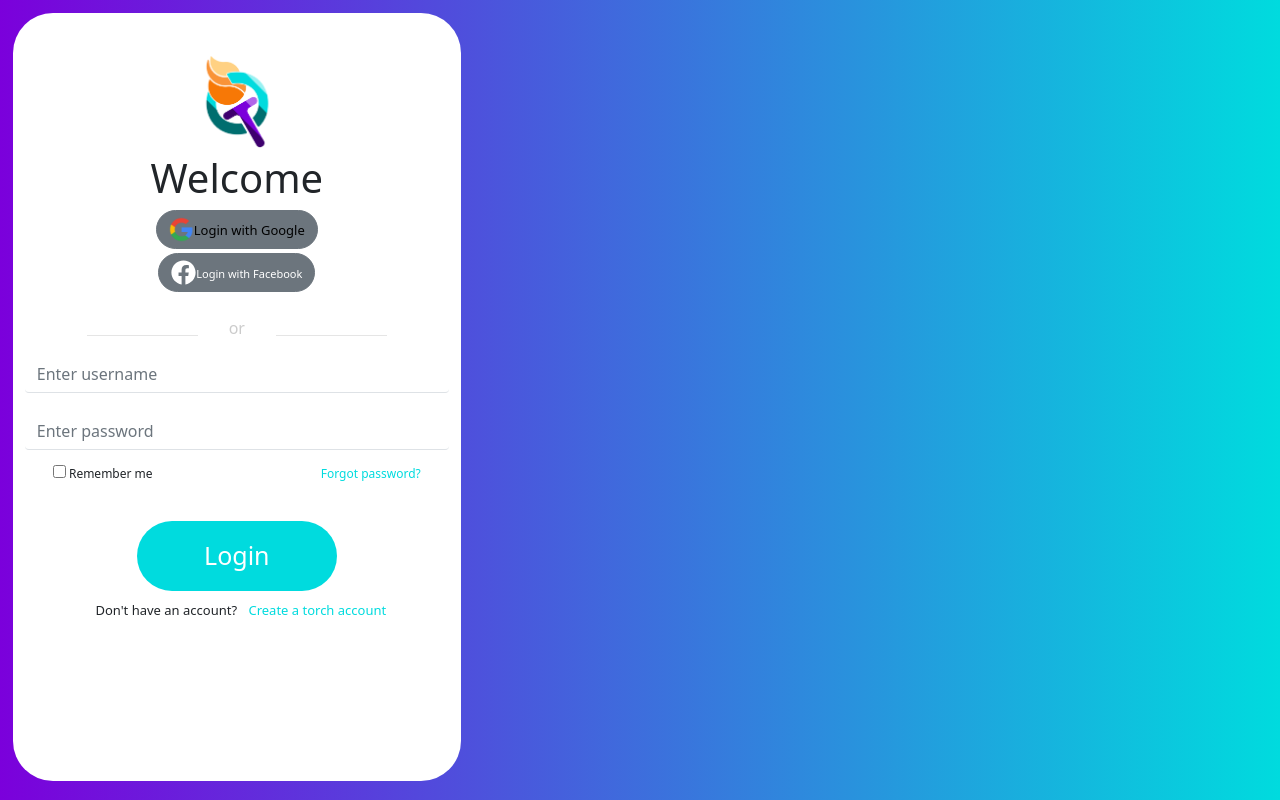
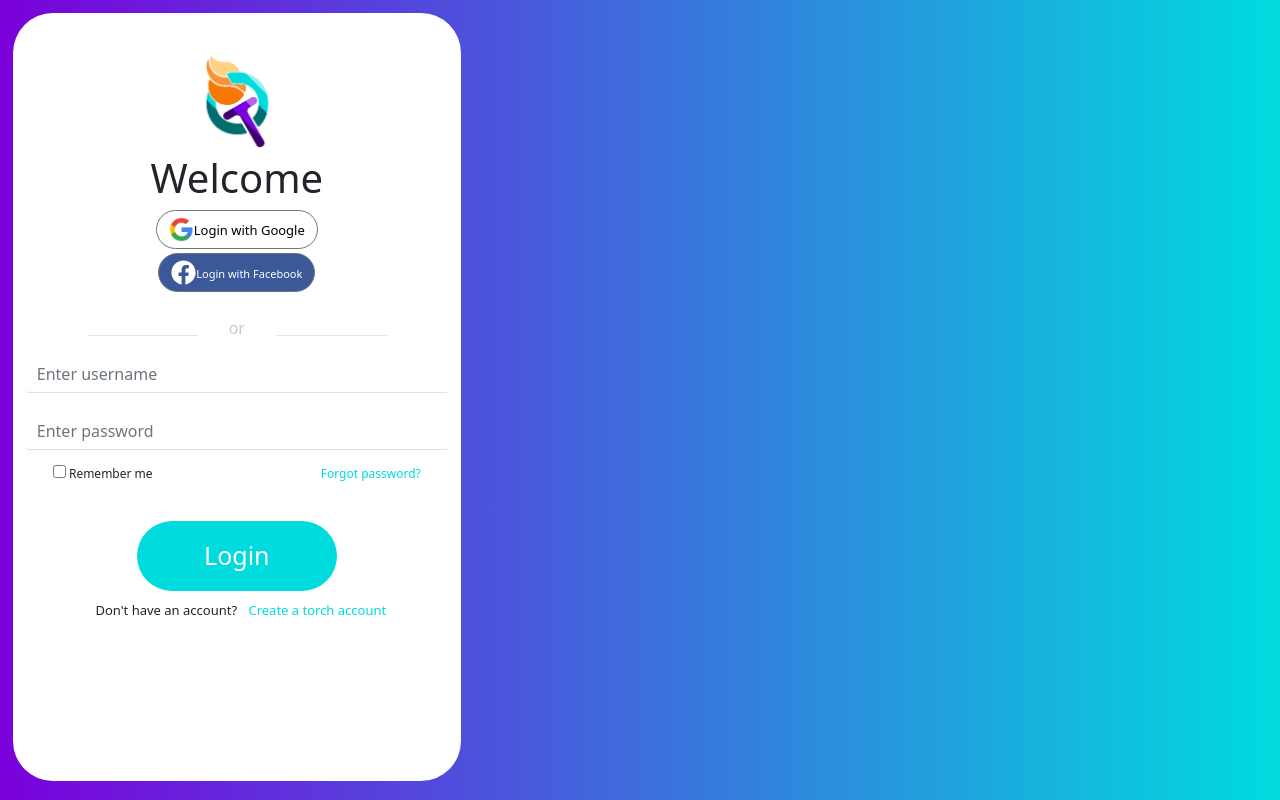
Before and after one commit to SyTW-2122/E02, a Vue app in the folder torch-front/: page / in a window 1280 px wide. Built offline with nearby package versions, Linux system fonts and the light colour scheme.

Commit message:
hotfix: upgraded login buttons

```diff
--- a/torch-front/src/views/SignIn.vue
+++ b/torch-front/src/views/SignIn.vue
@@ -236,17 +236,10 @@ h1 {
 }
 .passport-google {
   padding: 0 0;
-}/*
+}
 .login-google {
-  display: block;
-  margin-left: auto;
-  margin-right: auto;
-    width: 50%;
-  height: 60%;
-  margin-top: 3vh;
   background-color: #FFF;
-  object-fit: contain;
-}*/
+}
 .login-google img {
   width: 25px;
 }
@@ -255,16 +248,9 @@ h1 {
   color: #000;
   font-size: 13px;
 }
-/* .login-facebook {
-  display: block;
-  margin-left: auto;
-  margin-right: auto;
-  width: 50%;
-  height: 70%;
+.login-facebook {
   background-color: #3b5998;
-  margin-top: 1vh;
-  object-fit: contain;
-} */
+}
 .login-facebook img {
   width: 25px;
   filter: invert(100%) sepia(1%) saturate(7500%) hue-rotate(59deg) brightness(115%) contrast(100%);
```
